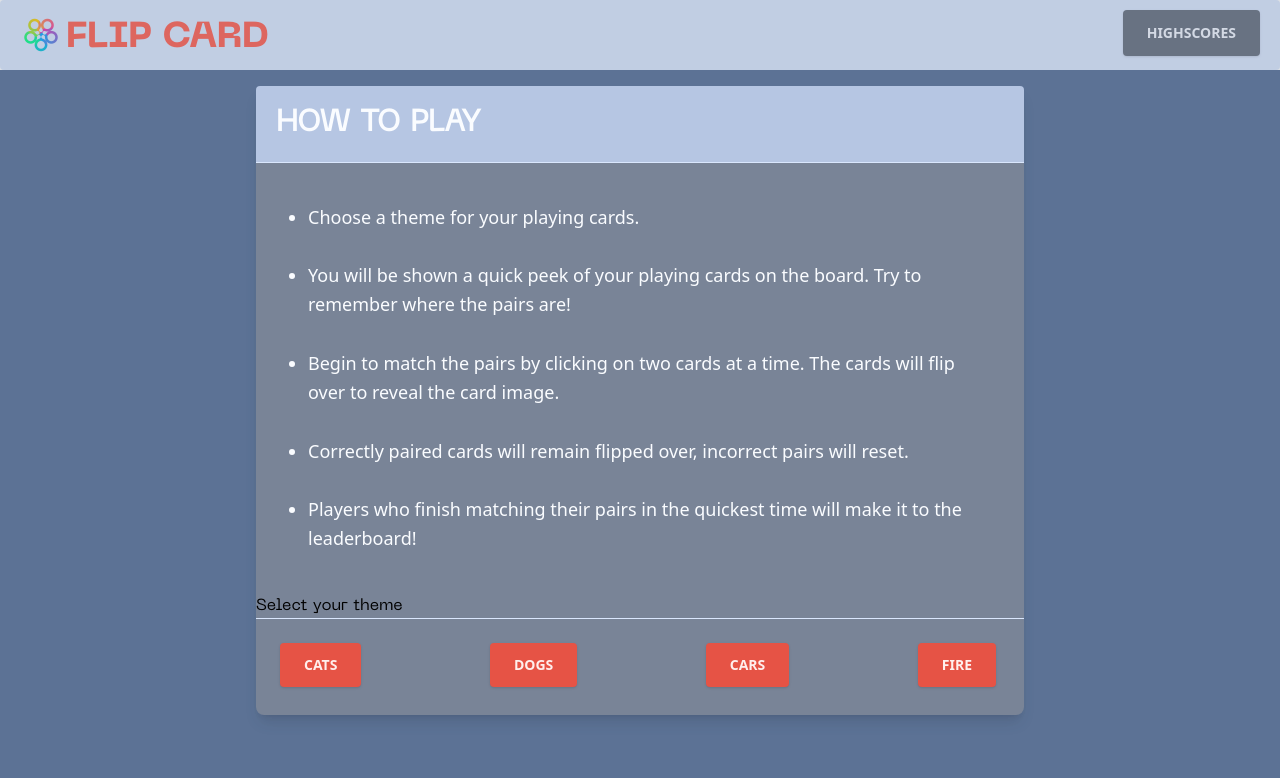
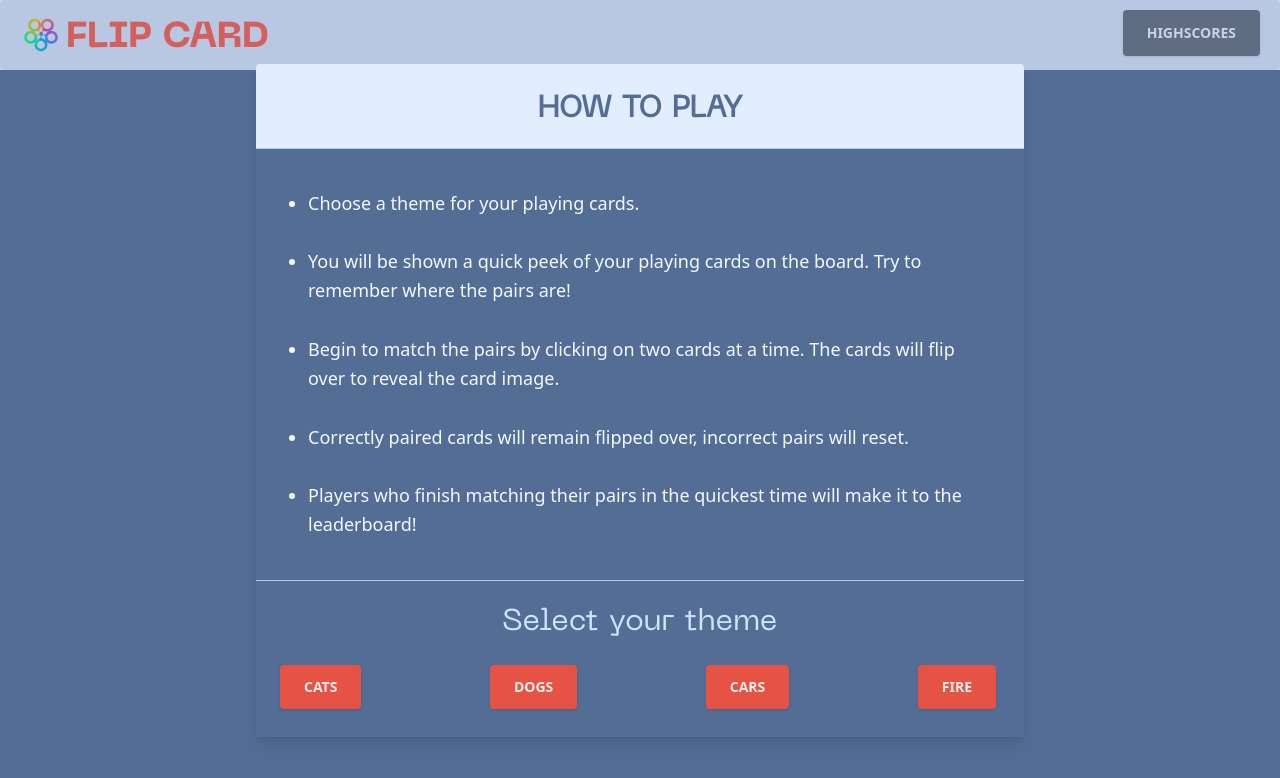
Before and after one commit to Joanne1980/FlipCard, a React (Create React App) app: page / in a window 1280 px wide. Shown: the top 778 px of the page. Built offline with nearby package versions, Linux system fonts and the light colour scheme.

Commit message:
Update colours

```diff
--- a/src/components/Grid.jsx
+++ b/src/components/Grid.jsx
@@ -152,7 +152,13 @@ export default function Grid({ theme, turnCounter, setTurnCounter }) {
   return (
     <>
       <div className="flex flex-col items-center bg-alt-800 h-[calc(100vh-70px)] p-5">
-        <div className="bg-secondary-600 flex rounded-lg w-full sm:w-4/5 lg:w-1/2 justify-center text-center pt-4 pb-1 mb-5 mt-5">
+        <div
+          className={
+            theme
+              ? "bg-secondary-600 flex rounded-lg w-full sm:w-4/5 lg:w-1/2 justify-center text-center pt-4 pb-1 mb-5 mt-5"
+              : "bg-secondary-600 flex rounded-lg w-full sm:w-4/5 lg:w-1/2 justify-center text-center  mb-5 mt-5"
+          }
+        >
           <h1 className="text-alt-100 uppercase text-6xl ">{theme}</h1>
         </div>
 
--- a/src/components/Instructions.jsx
+++ b/src/components/Instructions.jsx
@@ -6,7 +6,7 @@ export default function Instructions({ theme, setTheme, playGame }) {
   return (
     <>
       {/* <button
-        className="bg-primary-500 text-primary-200 active:bg-primary-400 font-bold uppercase text-sm px-6 py-3 rounded shadow hover:shadow-lg outline-none focus:outline-none mr-1 mb-1 ease-linear transition-all duration-150"
+        className="bg-alt-500 text-alt-200 active:bg-alt-400 font-bold uppercase text-sm px-6 py-3 rounded shadow hover:shadow-lg outline-none focus:outline-none mr-1 mb-1 ease-linear transition-all duration-150"
         type="button"
         onClick={() => setShowModal(true)}
       >
@@ -17,25 +17,15 @@ export default function Instructions({ theme, setTheme, playGame }) {
           <div className="justify-center items-center flex overflow-x-hidden overflow-y-auto fixed inset-0 z-50 outline-none focus:outline-none">
             <div className="relative w-auto my-6 mx-auto max-w-3xl flex justify-center items-center">
               {/*content*/}
-              <div className="border-0 rounded-lg shadow-lg relative flex-col w-full bg-primary-800 outline-none focus:outline-none flex ">
+              <div className="border-0 rounded-lg shadow-lg relative flex-col w-full bg-alt-800 outline-none focus:outline-none flex ">
                 {/*header*/}
-                <div className="flex p-5 bg-primary-600 border-b border-solid border-primary-400 rounded-t w-full text-center ">
-                  <h3 className="text-3xl font-bold uppercase text-primary-100 ">
+                <div className="flex flex-col justify-center p-5 bg-alt-200 border-b border-solid border-alt-400 rounded-t w-full ">
+                  <h3 className="text-3xl font-bold text-center uppercase text-alt-800 pt-2">
                     How to Play
                   </h3>
-                  <button
-                    className="p-1 ml-auto bg-transparent border-0 text-primary-300 opacity-5 float-right text-3xl leading-none font-semibold outline-none focus:outline-none"
-                    onClick={() => {
-                      setShowModal(false);
-                    }}
-                  >
-                    <span className="bg-transparent text-primary-400 opacity-5 h-6 w-6 text-2xl block outline-none focus:outline-none">
-                      cats
-                    </span>
-                  </button>
                 </div>
                 {/*body*/}
-                <div className="relative px-10 py-6 flex-auto my-4 text-primary-100 text-lg font-semi-bold leading-relaxed">
+                <div className="relative px-10 py-6 flex-auto my-4 text-alt-100 text-lg font-semi-bold leading-relaxed">
                   <ol className="list-disc pl-3">
                     <li>Choose a theme for your playing cards.</li>
                     <br />
@@ -61,10 +51,10 @@ export default function Instructions({ theme, setTheme, playGame }) {
                   </ol>
                 </div>
                 {/*footer*/}
-                <div>
-                  <h2 className="">Select your theme</h2>
-                </div>
-                <div className="flex items-center justify-between p-6 border-t border-solid border-primary-400 rounded-b">
+                <div className="flex flex-col justify-center border-t border-solid border-alt-400 pt-6 bg-alt-800 text-alt-300">
+                  <h2 className="text-center text-3xl">Select your theme</h2>
+
+                  <div className="flex items-center justify-between p-6  rounded-b">
                     <button
                       value="Cats"
                       className="bg-secondary-600 text-secondary-100 active:bg-secondary-400 font-bold uppercase text-sm px-6 py-3 rounded shadow hover:shadow-lg outline-none focus:outline-none mr-1 mb-1 ease-linear transition-all duration-150"
@@ -113,7 +103,8 @@ export default function Instructions({ theme, setTheme, playGame }) {
                 </div>
               </div>
             </div>
-          <div className="opacity-25 fixed inset-0 z-40 bg-primary-800"></div>
+          </div>
+          <div className="opacity-25 fixed inset-0 z-40 bg-alt-800"></div>
         </>
       ) : null}
     </>
```
Lines whose indentation alone changed are shown as unchanged.
